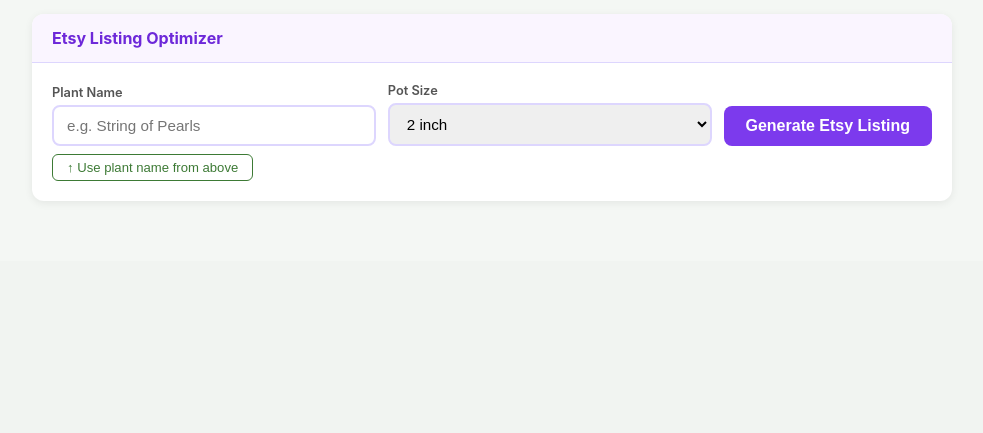
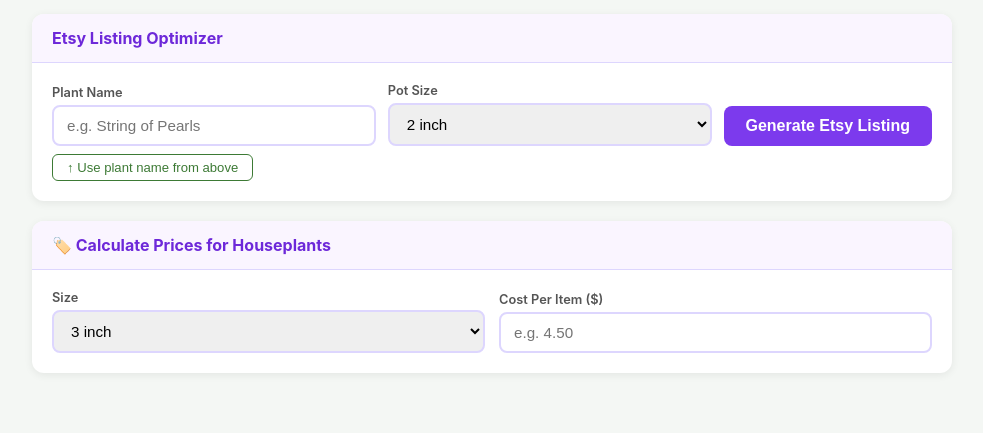
Before and after one commit to Chauly90/plant-description-app, a Flask app: page / in a window 1280 px wide. Shown: the part 816-1249 px from the top of the page, without its empty margins (148-1131 px from the left). Before the commit the page ends 1017 px from the top, so only its background shows below. Run offline with Flask 3, Linux system fonts and the light colour scheme.

Commit message:
feat: add Houseplant Price Calculator in Etsy section with overhead and shipping formulas

```diff
--- a/templates/index.html
+++ b/templates/index.html
@@ -522,6 +522,76 @@
       margin-top: 16px;
       flex-wrap: wrap;
     }
+
+    /* ── Houseplant Price Calculator ── */
+    .hp-calc-card {
+      background: white;
+      border-radius: 12px;
+      margin-top: 20px;
+      box-shadow: 0 2px 8px rgba(0,0,0,.07);
+      overflow: hidden;
+    }
+    .hp-calc-header {
+      background: #faf5ff;
+      padding: 14px 20px;
+      border-bottom: 1px solid #ddd6fe;
+      font-weight: 700;
+      font-size: 1rem;
+      color: #6d28d9;
+    }
+    .hp-calc-body { padding: 20px; }
+    .hp-calc-inputs {
+      display: grid;
+      grid-template-columns: 1fr 1fr;
+      gap: 14px;
+      align-items: end;
+    }
+    @media (max-width: 500px) { .hp-calc-inputs { grid-template-columns: 1fr; } }
+    .hp-calc-field label {
+      display: block;
+      font-size: 0.8rem;
+      font-weight: 600;
+      color: #555;
+      margin-bottom: 5px;
+    }
+    .hp-calc-field input, .hp-calc-field select {
+      width: 100%;
+      padding: 10px 13px;
+      border: 2px solid #ddd6fe;
+      border-radius: 8px;
+      font-size: 0.95rem;
+      outline: none;
+      transition: border-color .2s;
+    }
+    .hp-calc-field input:focus, .hp-calc-field select:focus { border-color: #7c3aed; }
+    .hp-result-box {
+      margin-top: 18px;
+      background: #faf5ff;
+      border: 1px solid #ddd6fe;
+      border-radius: 10px;
+      padding: 16px 20px;
+      display: none;
+    }
+    .hp-result-box.visible { display: block; }
+    .hp-result-row {
+      display: flex;
+      justify-content: space-between;
+      align-items: center;
+      padding: 6px 0;
+      font-size: 0.9rem;
+      color: #444;
+      border-bottom: 1px solid #ede9fe;
+    }
+    .hp-result-row:last-child { border-bottom: none; }
+    .hp-result-row.total {
+      margin-top: 4px;
+      font-weight: 800;
+      font-size: 1.05rem;
+      color: #6d28d9;
+    }
+    .hp-result-label { color: #666; }
+    .hp-result-value { font-weight: 600; font-family: "Menlo","Consolas",monospace; }
+    .hp-result-row.total .hp-result-value { color: #6d28d9; font-size: 1.15rem; }
 
     /* ── Etsy channel label ── */
     .channel-etsy .channel-label-text { color: #6d28d9; }
@@ -998,6 +1068,51 @@
         </div><!-- /etsyResults -->
       </div>
     </div><!-- /etsy-card -->
+
+    <!-- ══ Houseplant Price Calculator ══ -->
+    <div class="hp-calc-card">
+      <div class="hp-calc-header">🏷️ Calculate Prices for Houseplants</div>
+      <div class="hp-calc-body">
+
+        <div class="hp-calc-inputs">
+          <div class="hp-calc-field">
+            <label>Size</label>
+            <select id="hpSize" onchange="hpCalcUpdate()">
+              <option value="3">3 inch</option>
+              <option value="4">4 inch</option>
+              <option value="6">6 inch</option>
+              <option value="8">8 inch</option>
+              <option value="10">10 inch</option>
+            </select>
+          </div>
+          <div class="hp-calc-field">
+            <label>Cost Per Item ($)</label>
+            <input id="hpCost" type="number" step="0.01" min="0" placeholder="e.g. 4.50" oninput="hpCalcUpdate()" />
+          </div>
+        </div>
+
+        <div id="hpResult" class="hp-result-box">
+          <div class="hp-result-row">
+            <span class="hp-result-label">Cost per item</span>
+            <span class="hp-result-value" id="hpRowCost">—</span>
+          </div>
+          <div class="hp-result-row">
+            <span class="hp-result-label">Overhead</span>
+            <span class="hp-result-value" id="hpRowOverhead">—</span>
+          </div>
+          <div class="hp-result-row">
+            <span class="hp-result-label">Shipping cost</span>
+            <span class="hp-result-value" id="hpRowShipping">—</span>
+          </div>
+          <div class="hp-result-row total">
+            <span>Total Price</span>
+            <span class="hp-result-value" id="hpRowTotal">—</span>
+          </div>
+        </div>
+
+      </div>
+    </div>
+    <!-- ══ End Houseplant Price Calculator ══ -->
 
   </div><!-- /channel-section channel-etsy -->
 
@@ -1510,6 +1625,36 @@
     }).catch(() => alert("Could not copy."));
   }
 
+  /* ══ Houseplant Price Calculator ══ */
+  const HP_FEES = {
+    "3":  { overhead: 17.00, shipping:  8.45 },
+    "4":  { overhead: 17.00, shipping: 10.10 },
+    "6":  { overhead: 23.00, shipping: 16.75 },
+    "8":  { overhead: 30.00, shipping: 27.20 },
+    "10": { overhead: 40.00, shipping: 32.50 },
+  };
+
+  function hpFmt(n) {
+    return "$" + n.toFixed(2);
+  }
+
+  function hpCalcUpdate() {
+    const size = document.getElementById("hpSize").value;
+    const cost = parseFloat(document.getElementById("hpCost").value);
+    const box  = document.getElementById("hpResult");
+
+    if (isNaN(cost) || cost < 0) { box.classList.remove("visible"); return; }
+
+    const { overhead, shipping } = HP_FEES[size];
+    const total = cost + overhead + shipping;
+
+    document.getElementById("hpRowCost").textContent     = hpFmt(cost);
+    document.getElementById("hpRowOverhead").textContent  = hpFmt(overhead);
+    document.getElementById("hpRowShipping").textContent  = hpFmt(shipping);
+    document.getElementById("hpRowTotal").textContent     = hpFmt(total);
+    box.classList.add("visible");
+  }
+
   function etsyCopyTag(i, btnId) {
     const chips = document.querySelectorAll("#etsyTagsGrid .etsy-tag-chip");
     const chip  = chips[i];
```
